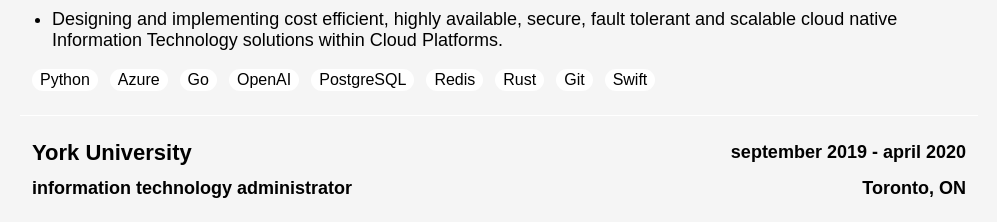
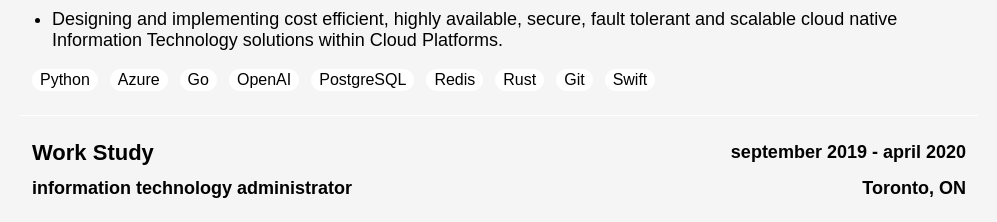
Before and after one commit to ngoiyaeric/ngoiyaeric.github.io, a Next.js app: page / in a window 1280 px wide. Shown: the part 4356-4578 px from the top of the page, without its empty margins (171-1168 px from the left). Built offline with nearby package versions, Linux system fonts and the light colour scheme; a web font is replaced by a local one.

Commit message:
Update Experience.tsx

```diff
--- a/components/home/experience/Experience.tsx
+++ b/components/home/experience/Experience.tsx
@@ -34,7 +34,7 @@
     ],
   },
   {
-    title: "York University",
+    title: "Work Study",
     position: "information technology administrator",
     time: "september 2019 - april 2020",
     location: "Toronto, ON",
```
